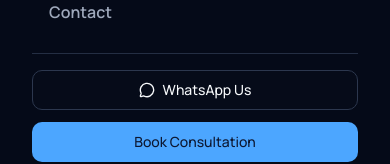
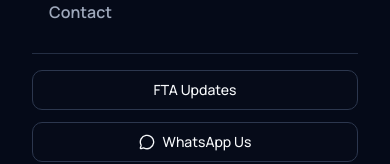
Before and after one commit to malishabandara/Infinity-20Auditing-20Accounting, a React (Vite) app: page / in a window 390 px wide. Both pictures are taken after a click on the button "Toggle navigation menu". Shown: the part 374-538 px from the top of the page. Built offline with nearby package versions, Linux system fonts and the light colour scheme.

Commit message:
added a new button to the nav bar

```diff
--- a/client/components/layout/SiteHeader.tsx
+++ b/client/components/layout/SiteHeader.tsx
@@ -115,6 +115,15 @@
           <div className="flex flex-col gap-3 border-t border-border/80 pt-4">
             <Button variant="outline" asChild className="justify-center">
               <a
+                href="https://tax.gov.ae/en/media.centre/news.aspx"
+                target="_blank"
+                rel="noreferrer"
+              >
+                FTA Updates
+              </a>
+            </Button>
+            <Button variant="outline" asChild className="justify-center">
+              <a
                 href="https://wa.me/971556230447"
                 target="_blank"
                 rel="noreferrer"
```
